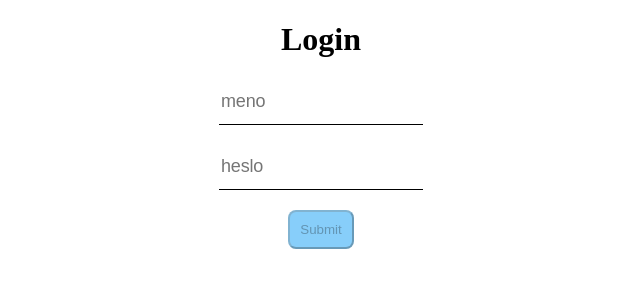
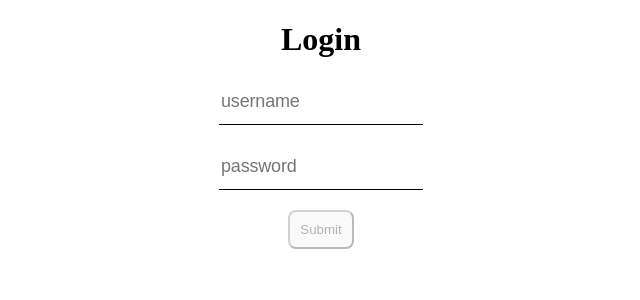
Before and after one commit to argalasjr/ct-zadanie, an Angular app: page /login in a window 1280 px wide. Shown: the top 300 px of the page, without its empty margins (319-959 px from the left). Built offline with nearby package versions, Linux system fonts and the light colour scheme.

Commit message:
feat: little bit css

```diff
--- a/src/app/components/login/login.component.html
+++ b/src/app/components/login/login.component.html
@@ -1,6 +1,6 @@
 <h1>Login</h1>
 <form [formGroup]="loginForm" (ngSubmit)="onSubmit()">
-  <input placeholder="meno" type="text" formControlName="username" />
-  <input placeholder="heslo" type="text" formControlName="password" />
+  <input placeholder="username" type="text" formControlName="username" />
+  <input placeholder="password" type="text" formControlName="password" />
   <button type="submit" [disabled]="loginForm.invalid">Submit</button>
 </form>
--- a/src/app/components/login/login.component.scss
+++ b/src/app/components/login/login.component.scss
@@ -31,7 +31,6 @@ button {
   margin-top: 20px;
   padding: 10px;
   border-radius: 8px;
-  background-color: lightskyblue;
   margin-left: auto;
   margin-right: auto;
 }
--- a/src/app/components/main/main.component.scss
+++ b/src/app/components/main/main.component.scss
@@ -1,20 +1,21 @@
 :host {
   display: block;
-  padding: 20px;
+  padding: 50px;
   border: 1px solid black;
+  border-radius: 8px;
   max-width: 600px;
   margin-left: auto;
   margin-right: auto;
 }
 
 app-user-profile {
+  display: block;
   margin-top: 20px;
-  padding: 20px;
 }
 
 a {
   display: block;
-  margin-top: 20px;
+  margin-top: 40px;
   padding: 10px;
   border-radius: 8px;
   background-color: tomato;
--- a/src/app/components/profile-form/profile-form.component.html
+++ b/src/app/components/profile-form/profile-form.component.html
@@ -1,12 +1,12 @@
 <div [ngStyle]="{'backgroundColor': submitted ? color : 'white' }">
   <h1>Profile Form</h1>
   <form [formGroup]="profileForm" (ngSubmit)="onSubmit()">
-    <input [ngClass]="{'invalid': checkValidation('username') }" placeholder="Vase meno a priezvisko" type="text" formControlName="username" />
-    <input [ngClass]="{'invalid': checkValidation('email') }" placeholder="Vas email" type="email" formControlName="email" />
-    <input [ngClass]="{'invalid': checkValidation('phone') }" placeholder="Telefon" type="text" formControlName="phone" />
+    <input [ngClass]="{'invalid': checkValidation('username') }" placeholder="Your name" type="text" formControlName="username" />
+    <input [ngClass]="{'invalid': checkValidation('email') }" placeholder="Your email" type="email" formControlName="email" />
+    <input [ngClass]="{'invalid': checkValidation('phone') }" placeholder="Your mobile(optional)" type="text" formControlName="phone" />
     <button type="submit" [disabled]="profileForm.invalid || submitBtnDisabled">Submit</button>
-    <div *ngIf="submitted">
-      success
+    <div class="sucess-message" *ngIf="submitted">
+      Success
     </div>
   </form>
   <button (click)="resetForm()" [disabled]="!profileForm">Reset</button>
--- a/src/app/components/profile-form/profile-form.component.scss
+++ b/src/app/components/profile-form/profile-form.component.scss
@@ -1,8 +1,8 @@
 :host {
   display: block;
   text-align: center;
-  box-sizing: border-box;
   border: solid 1px black;
+  border-radius: 8px;
 }
 
 input {
@@ -13,7 +13,6 @@ input {
   width: 200px;
   height: 42px;
   border: none;
-  line-height: 40px;
   border-bottom: solid 1px black;
   &:focus {
     outline: none;
@@ -23,11 +22,18 @@ input {
   }
 }
 
+::placeholder {
+  font-size: 18px;
+  line-height: 40px;
+  letter-spacing: -0.18px;
+}
+
 button {
   display: block;
   width: 100px;
   height: 40px;
   margin-top: 20px;
+  margin-bottom: 20px;
   margin-left: auto;
   margin-right: auto;
   border-radius: 8px;
--- a/src/app/components/profile-form/profile-form.component.ts
+++ b/src/app/components/profile-form/profile-form.component.ts
@@ -46,6 +46,7 @@ export class ProfileFormComponent implements OnInit {
   public resetForm(): void {
     this.submitted = false;
     this.dataService.changeSubmittedData(undefined);
+    this.profileForm.reset()
   }
 
   public checkValidation(controlName: string): boolean {
--- a/src/app/components/submitted-data/submitted-data.component.scss
+++ b/src/app/components/submitted-data/submitted-data.component.scss
@@ -3,4 +3,5 @@
   box-sizing: border-box;
   border: solid 1px black;
   text-align: center;
+  border-radius: 8px;
 }
--- a/src/app/components/user-profile/user-profile.component.scss
+++ b/src/app/components/user-profile/user-profile.component.scss
@@ -3,10 +3,11 @@
   box-sizing: border-box;
   border: solid 1px black;
   text-align: center;
+  border-radius: 8px;
+  padding: 20px;
 }
 
 app-profile-form {
   display: block;
   margin-top: 20px;
-  padding: 20px;
 }
```
